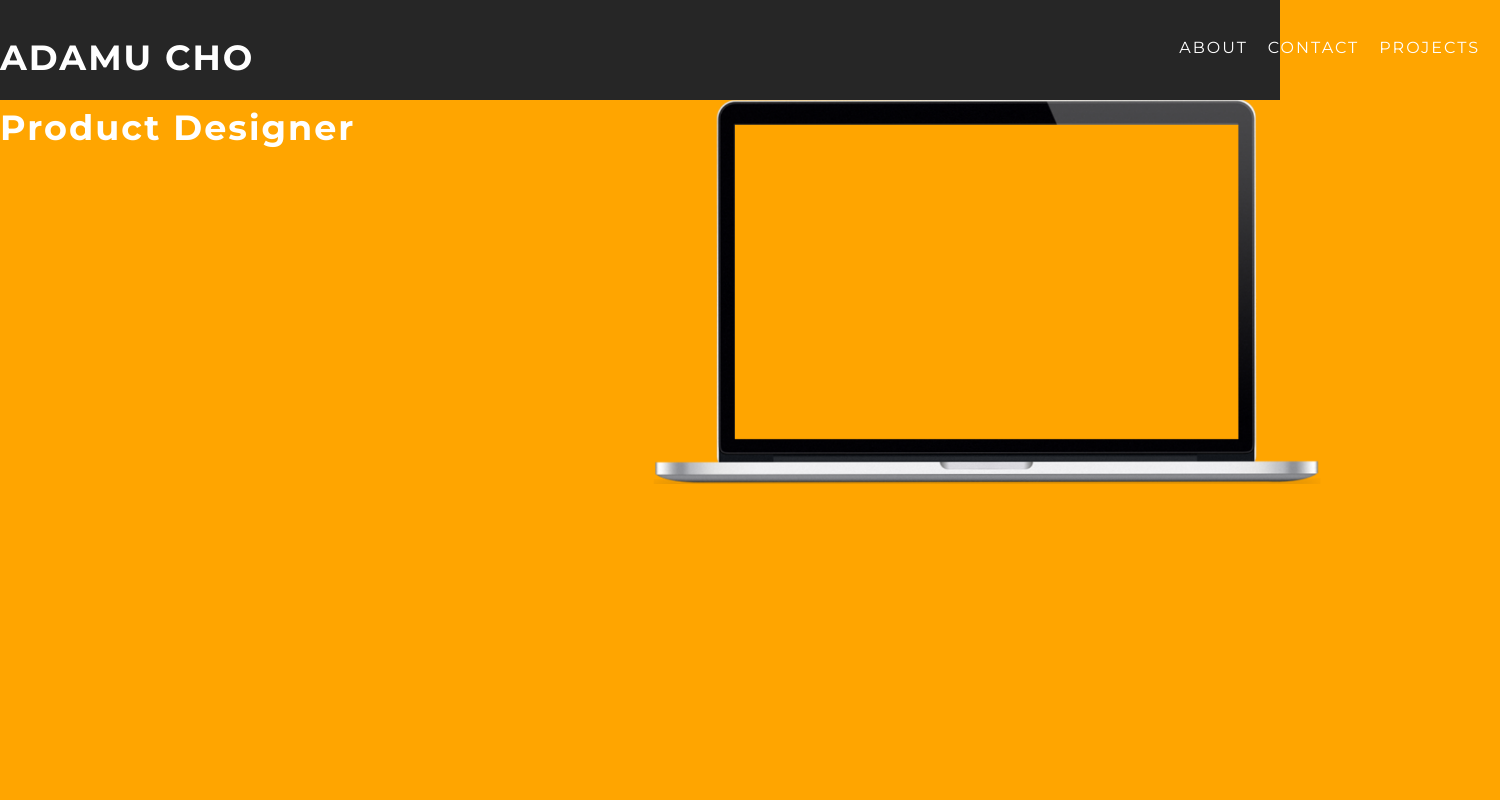
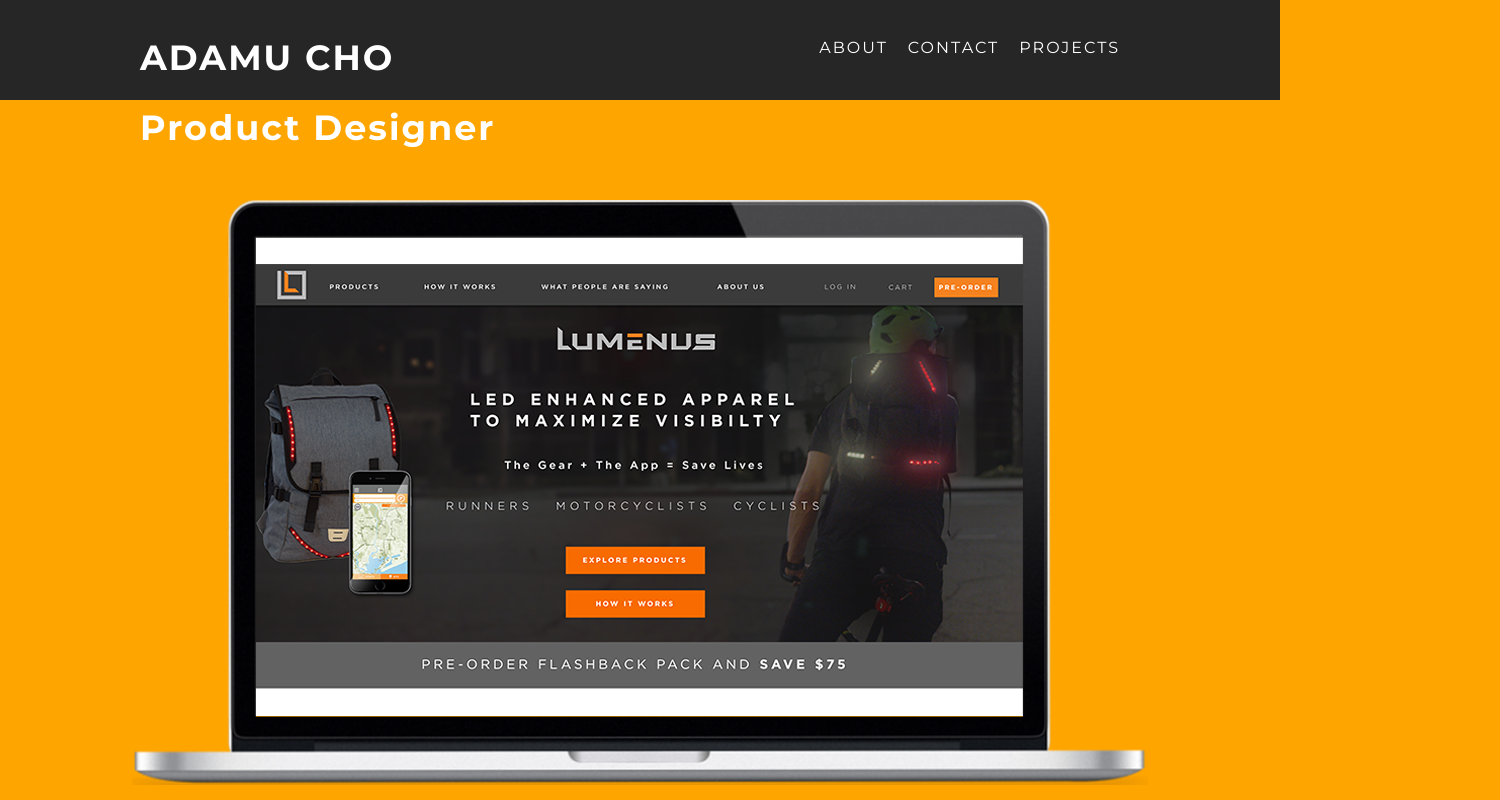
Before and after one commit to adamucho/Final-Project, a plain HTML site: page index.html in a window 1280 px wide. Shown: the whole page, 1500 px wide, since content can reach past the window. Drawn offline with nearby package versions, Linux system fonts and the light colour scheme.

Commit message:
Added images to into MacBook png

```diff
--- a/css/style.css
+++ b/css/style.css
@@ -36,8 +36,8 @@
 #home_page{
 	font-family: 'Montserrat', sans-serif;
 
-  margin: 0;
-  padding: 0;
+/*  margin: 0;
+  padding: 0;*/
   background-color: orange;
 }
 
@@ -51,7 +51,7 @@
 }
 
 .navigation-container{
-  width: 1500px;
+  width: 1000px;
   margin: 0 auto;
   height: 70px;
   padding-top: 40px;
@@ -74,27 +74,43 @@
 
 /*----------------------------------------lumenus----------------------------------------*/
 
+.slide-image{
+  background-position:50% 36px;
+  display: inline-block;
+  background-repeat:no-repeat;
+}
+
 #slide1 {
   background-image: url('../images/LumenusHomePage_1.png');
+  height: 100%;
+  width:100%;
+
 }
 
 #slide2 {
   background-image: url('../images/LumenusProductPage_2.png');
+  height: 100%;
+  width:100%;
 }
 
 #slide3 {
   background-image: url('../images/LumenusHowPage_3.png');
+    height: 100%;
+  width:100%;
 }
 
 #lumenus_project_carousel {
   overflow: hidden;
+  margin-top:100px;
   white-space: nowrap;
-  width: 683px;
-  height: 384px;
+/*  width: 683px;
+  height: 384px;*/
+
+  width:1016px;
+  height:585px;
   position: relative;
   left: 50%;
   transform: translateX(-50%);
-
 }
 
 .macbook{
@@ -104,5 +120,4 @@
  .macbook img{
   height: inherit;
 
-
- }
+}
```
